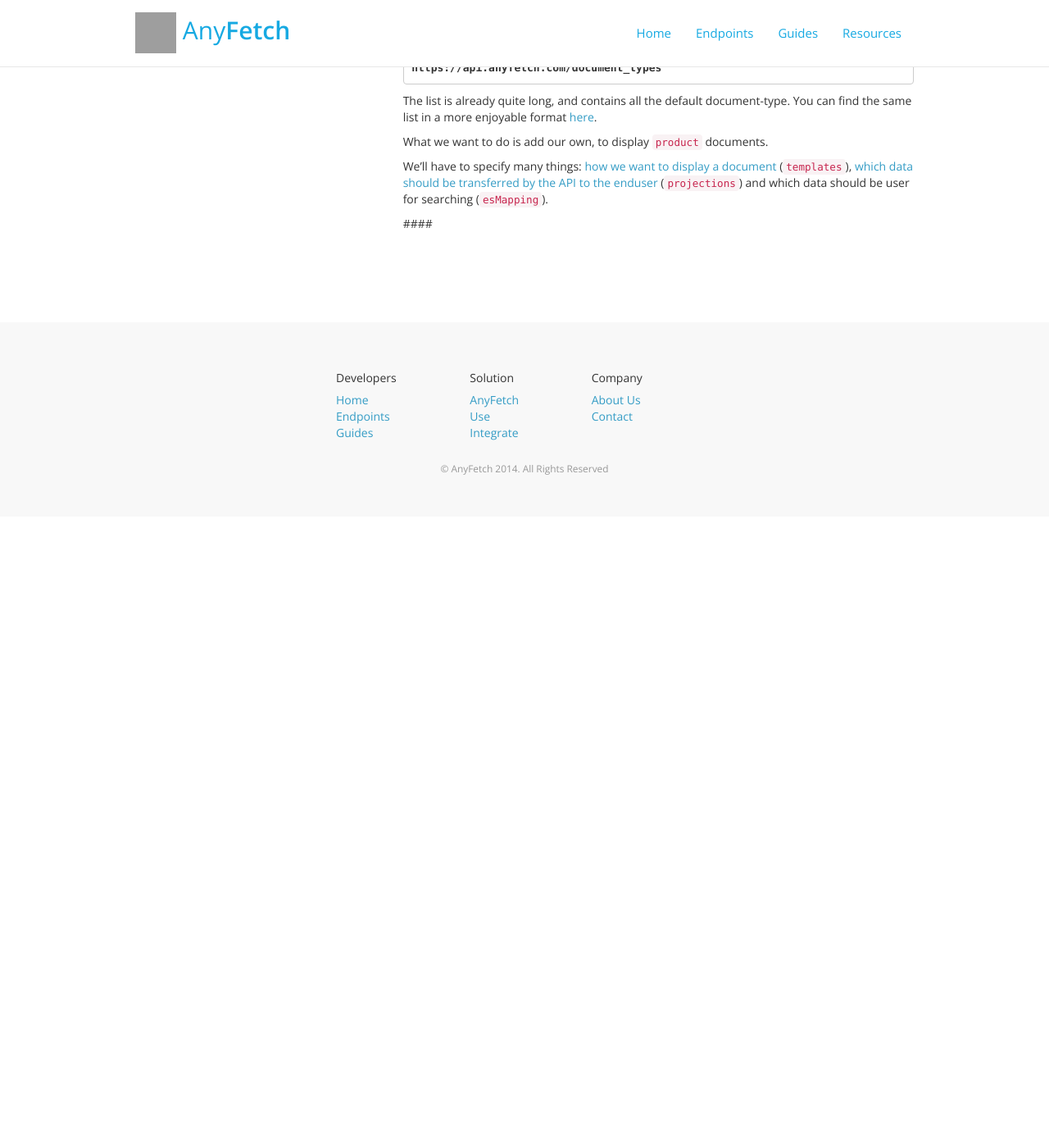
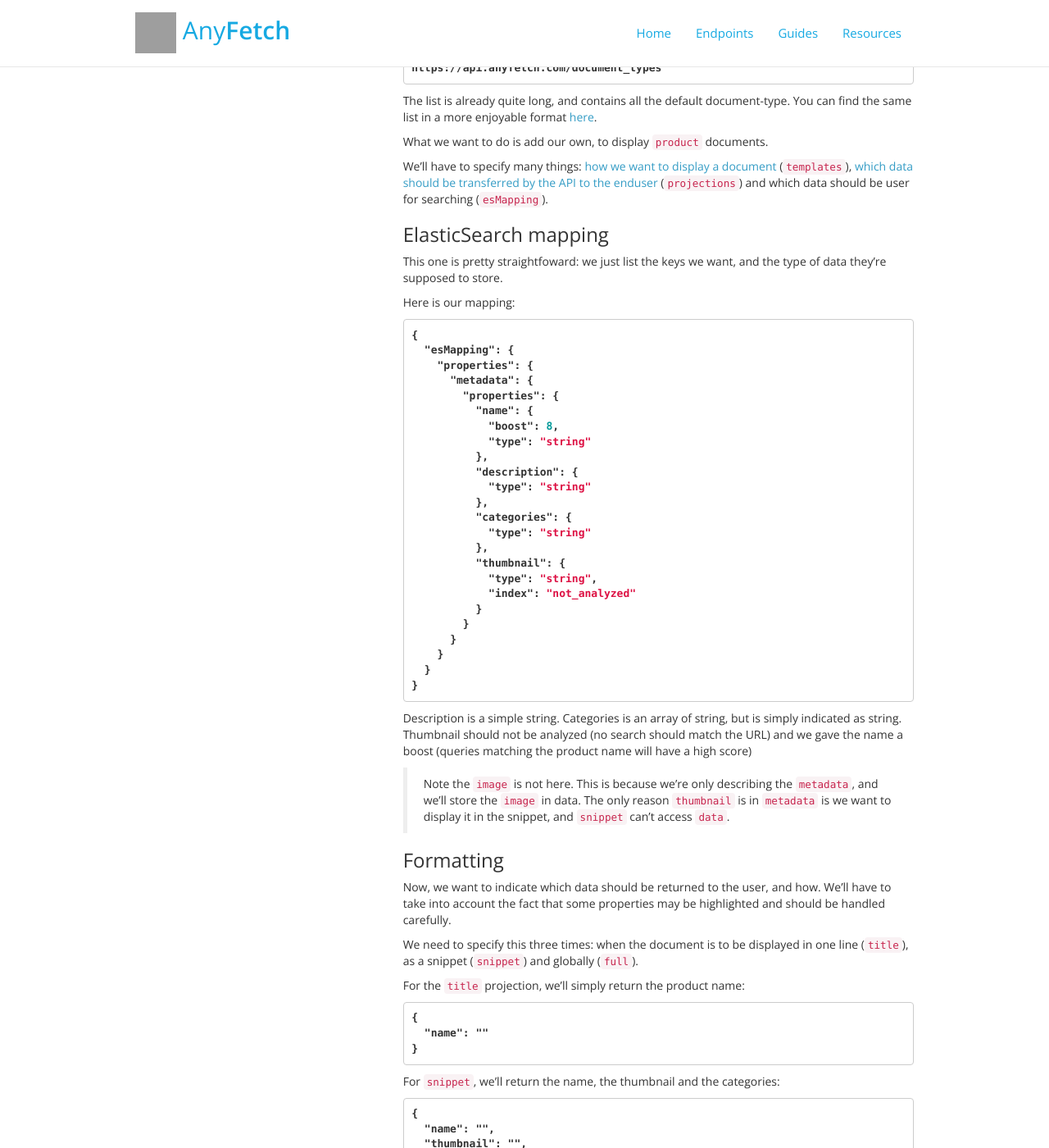
Before and after one commit to AnyFetch/developers.anyfetch.com, a Jekyll site: the page built from guides/tutorials/document-type.md, in a window 1280 px wide and 1400 px high, scrolled down 1050 px. Shown: the whole window at 82% size. Built offline with Jekyll 4.4.1, drawn with Linux system fonts in a browser that asks for light colours; nearby versions of some CDN libraries; Markdown is read by kramdown in place of the engine named in the settings; before the commit the page ends 1680 px from its top, so only the background shows below that; some of the changed text lies outside the part shown; grey boxes are pictures that could not be loaded.

Commit message:
WIP on the tutorial: esMapping, projections, templates

````diff
--- a/guides/tutorials/document-type.md
+++ b/guides/tutorials/document-type.md
@@ -24,7 +24,7 @@
 
 TODO
 
-What is needed? For each document, we'll need to have an image, a title, a description and a price. We wish to be able to search by title and description.
+What is needed? For each document, we'll need to have a name, a description, categories, an image and a thumbnail. We wish to be able to search by name and description.
 
 ## Creating the document-type
 Before we get started, let's view all the document-types already available:
@@ -41,4 +41,130 @@
 
 We'll have to specify many things: [how we want to display a document](/guides/concepts/templating.html) (`templates`), [which data should be transferred by the API to the enduser](](/guides/concepts/projection.html)) (`projections`) and which data should be user for searching (`esMapping`).
 
-####
+### ElasticSearch mapping
+This one is pretty straightfoward: we just list the keys we want, and the type of data they're supposed to store.
+
+Here is our mapping:
+
+```json
+{
+  "esMapping": {
+    "properties": {
+      "metadata": {
+        "properties": {
+          "name": {
+            "boost": 8,
+            "type": "string"
+          },
+          "description": {
+            "type": "string"
+          },
+          "categories": {
+            "type": "string"
+          },
+          "thumbnail": {
+            "type": "string",
+            "index": "not_analyzed"
+          }
+        }
+      }
+    }
+  }
+}
+```
+
+Description is a simple string. Categories is an array of string, but is simply indicated as string. Thumbnail should not be analyzed (no search should match the URL) and we gave the name a boost (queries matching the product name will have a high score)
+
+> Note the `image` is not here. This is because we're only describing the `metadata`, and we'll store the `image` in data. The only reason `thumbnail` is in `metadata` is we want to display it in the snippet, and `snippet` can't access `data`.
+
+### Formatting
+Now, we want to indicate which data should be returned to the user, and how. We'll have to take into account the fact that some properties may be highlighted and should be handled carefully.
+
+We need to specify this three times: when the document is to be displayed in one line (`title`), as a snippet (`snippet`) and globally (`full`).
+
+For the `title` projection, we'll simply return the product name:
+
+```django
+{
+  "name": "{{attr "name"}}"
+}
+```
+
+For `snippet`, we'll return the name, the thumbnail and the categories:
+
+```django
+{
+  "name": "{{attr "name"}}",
+  "thumbnail": "{{attr "thumbnail"}}",
+  "categories": [
+    {{#list metadata.categories}}
+      "{{.}}"
+    {{/list}}
+  ]
+}
+```
+
+And for `full`, let's display everything!
+
+```django
+{
+  "name": "{{attr "name"}}",
+  "description": "{{attr "description"}}",
+  "image": "{{attr "image"}}",
+  "categories": [
+    {{#list metadata.categories}}
+      "{{.}}"
+    {{/list}}
+  ]
+}
+```
+
+This is what we get when merging everything together:
+
+```json
+TODO
+```
+
+### Templating
+Finally, we need to specify how the data should be displayed.
+Once again, we have to write this three times, once for each kind of projection.
+
+For the `title`, it's really easy:
+
+```django
+{{{ name }}}
+```
+
+For `snippet`:
+
+```django
+<article class="anyfetch-document-snippet anyfetch-type-product">
+  <header class="anyfetch-header">
+    <figure class="anyfetch-aside-image">
+      <img src="{{ image }}" alt="{{ name }}" />
+    </figure>
+    <hgroup class="anyfetch-title-group">
+      <h1 class="anyfetch-title">{{{ name }}}</h1>
+      <p class="anyfetch-title-detail">{{{ job }}}</p>
+    </hgroup>
+    <main class="anyfetch-content">
+      <ul class="anyfetch-inline-list anyfetch-comma-list">
+        {{ #email }}
+          <li><span class="anyfetch-email">{{ . }}</span></li>
+        {{ /email }}
+      </ul>
+      <ul class="anyfetch-inline-list anyfetch-comma-list">
+        {{ #phone }}
+          <li><span class="anyfetch-phone">{{ . }}</span></li>
+        {{ /phone }}
+      </ul>
+      <ul class="anyfetch-inline-list anyfetch-comma-list">
+        {{ #address }}
+          <li><span class="anyfetch-address">{{ . }}</span></li>
+        {{ /address }}
+      </ul>
+    </main>
+  </header>
+</article>
+
+```
````
Also changed, not shown: guides/creating/document-type.md (+2 -0 lines).
